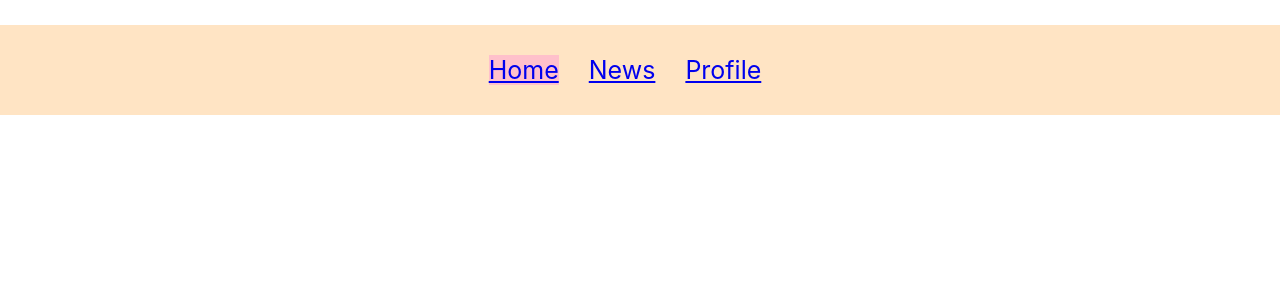
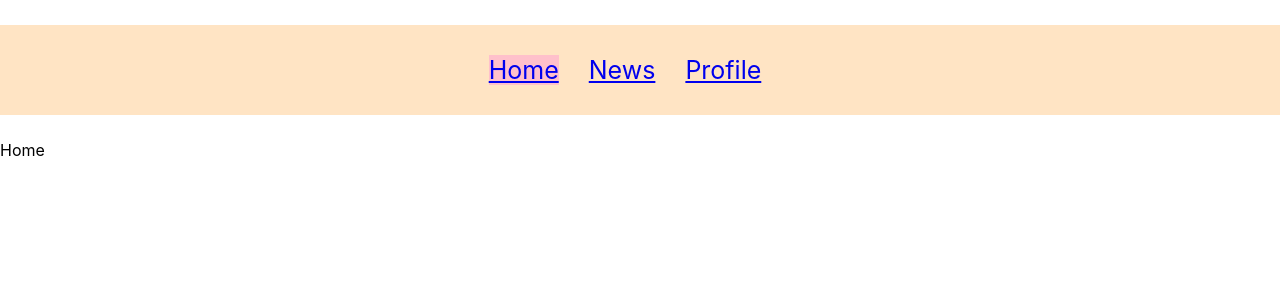
Before and after one commit to necelentano/react-test-project-2, a React (Create React App) app: page / in a window 1280 px wide. Shown: the top 300 px of the page. Built offline with nearby package versions, Linux system fonts and the light colour scheme.

Commit message:
Added routes in App component

```diff
--- a/src/App.js
+++ b/src/App.js
@@ -1,12 +1,24 @@
 import React, { Component } from 'react';
+import { Route, Switch } from "react-router-dom";
 
 import Header from './components/Header/Header'
+import Home from './pages/Home';
+import Profile from './pages/Profile';
+import News from './pages/News';
+import NotFound from './pages/NotFound';
+
 
 class App extends Component {
   render() {
     return (
       <div className="App">
         <Header />
+        <Switch>
+          <Route exact path="/" component={Home} />
+          <Route path="/news" component={News} />
+          <Route path="/profile" component={Profile} />
+          <Route component={NotFound} />
+        </Switch>
       </div>
     );
   }
```
